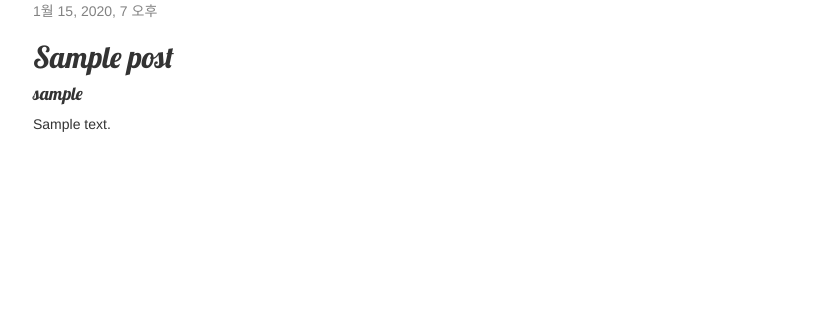
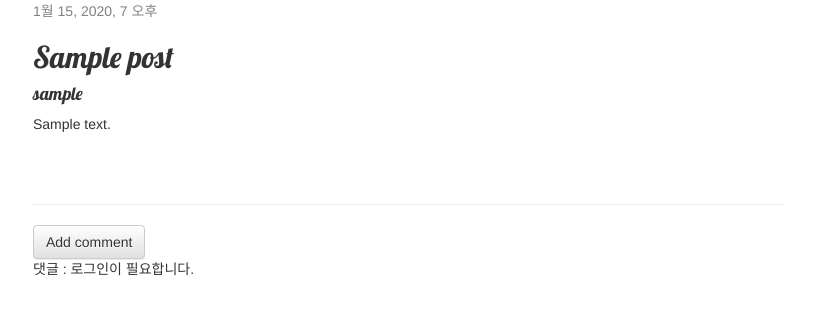
Before and after one commit to inho93/my-first-blog, a Django app: page /post/1/ in a window 1280 px wide. Shown: the part 143-458 px from the top of the page, without its empty margins (37-851 px from the left). Run offline with Django 3.2, Linux system fonts and the light colour scheme; tables that the repository leaves empty hold one stand-in row (values such as "Sample post"); some libraries are stand-ins or nearby versions.

Commit message:
add comment

```diff
--- a/blog/admin.py
+++ b/blog/admin.py
@@ -1,5 +1,6 @@
 from django.contrib import admin
-from .models import Post
+from .models import Post, Comment
 
 
 admin.site.register(Post)
+admin.site.register(Comment)
--- a/blog/models.py
+++ b/blog/models.py
@@ -16,3 +16,21 @@ class Post(models.Model):
 
     def __str__(self):
         return self.title
+
+
+class Comment(models.Model):
+    post = models.ForeignKey('blog.Post', related_name='comments', on_delete=models.CASCADE)
+    author = models.ForeignKey(settings.AUTH_USER_MODEL, on_delete=models.CASCADE)
+    text = models.TextField()
+    created_date = models.DateTimeField(default=timezone.now)
+    approved_comment = models.BooleanField(default=False)
+
+    def approve(self):
+        self.approved_comment = True
+        self.save()
+
+    def approved_comments(self):
+        return self.comments.filter(approved_comment=True)
+
+    def __str__(self):
+        return self.text
--- a/blog/static/css/blog.css
+++ b/blog/static/css/blog.css
@@ -53,3 +53,7 @@ h1, h2, h3, h4 {
 .post h1 a, .post h1 a:visited {
     color: #000000;
 }
+
+.comment {
+    margin: 20px 0px 20px 20px;
+}
--- a/blog/templates/blog/post_detail.html
+++ b/blog/templates/blog/post_detail.html
@@ -17,4 +17,23 @@
         <h4>{{ post.author }}</h4>
         <p>{{ post.text|linebreaksbr }}</p>
     </div>
+    <hr>
+    <a class="btn btn-default" href="{% url 'add_comment_to_post' pk=post.pk %}">Add comment</a>
+    {% for comment in post.comments.all %}
+        {% if user.is_authenticated%}
+            <div class="comment">
+                <div class="date">
+                    {{ comment.created_date }}
+                    <a class="btn btn-default" href="{% url 'comment_remove' pk=comment.pk %}"><span class="glyphicon glyphicon-remove"></span></a>
+                    <a class="btn btn-default" href="{% url 'comment_approve' pk=comment.pk %}"><span class="glyphicon glyphicon-ok"></span></a>
+                </div>
+                <strong>{{ comment.author }}</strong>
+                <p>{{ comment.text|linebreaks }}</p>
+            </div>
+        {% else %}
+            <p>댓글 :  로그인이 필요합니다.</p>
+        {% endif %}
+    {% empty %}
+        <p>댓글이 없습니다.</p>
+    {% endfor %}
 {% endblock %}
--- a/blog/templates/blog/post_list.html
+++ b/blog/templates/blog/post_list.html
@@ -9,6 +9,7 @@
             <h1><a href="{% url 'post_detail' pk=post.pk %}">{{ post.title }}</a></h1>
             <h4>{{ post.author }} </h4>
             <p>{{ post.text|linebreaksbr }}</p>
+            <a href="{% url 'post_detail' pk=post.pk %}">Comments: {{ post.comments.count }}</a>
         </div>
     {% endfor %}
 {% endblock %}
--- a/blog/urls.py
+++ b/blog/urls.py
@@ -11,4 +11,7 @@ urlpatterns = [
     path('post/<int:pk>/remove/', views.post_remove, name='post_remove'),
     path('accounts/signup/', views.CreateUserView.as_view(), name='signup'),
     path('accounts/signup/done/', views.RegisteredView.as_view(), name='signup_done'),
+    path('post/<int:pk>/comment/', views.add_comment_to_post, name='add_comment_to_post'),
+    path('comment/<int:pk>/approve/', views.comment_approve, name='comment_approve'),
+    path('comment/<int:pk>/remove/', views.comment_remove, name='comment_remove'),
 ]
--- a/blog/views.py
+++ b/blog/views.py
@@ -1,7 +1,7 @@
 from django.shortcuts import render, get_object_or_404
 from django.utils import timezone
-from .models import Post
-from .forms import PostForm
+from .models import Post, Comment
+from .forms import PostForm, CommentForm
 from django.shortcuts import redirect
 from django.contrib.auth.decorators import login_required
 from django.views.generic import TemplateView
@@ -82,3 +82,33 @@ class CreateUserView(CreateView): # generic view중에 CreateView를 상속받
 
 class RegisteredView(TemplateView): # generic view중에 TemplateView를 상속받는다.
     template_name = 'registration/signup_done.html' # 템플릿은?
+
+
+@login_required
+def add_comment_to_post(request, pk):
+    post = get_object_or_404(Post, pk=pk)
+    if request.method == "POST":
+        form = CommentForm(request.POST)
+        if form.is_valid():
+            comment = form.save(commit=False)
+            comment.post = post
+            comment.author = request.user
+            comment.save()
+            return redirect('post_detail', pk=post.pk)
+    else:
+        form = CommentForm()
+    return render(request, 'blog/add_comment_to_post.html', {'form': form})
+
+
+@login_required
+def comment_approve(request, pk):
+    comment = get_object_or_404(Comment, pk=pk)
+    comment.approve()
+    return redirect('post_detail', pk=comment.post.pk)
+
+
+@login_required
+def comment_remove(request, pk):
+    comment = get_object_or_404(Comment, pk=pk)
+    comment.delete()
+    return redirect('post_detail', pk=comment.post.pk)
```
Also changed, not shown: blog/forms.py (+7 -1 lines), blog/templates/blog/add_comment_to_post.html (added, +9 -0 lines), blog/migrations/0002_comment.py (added), blog/migrations/0003_auto_20190719_1104.py (added).
